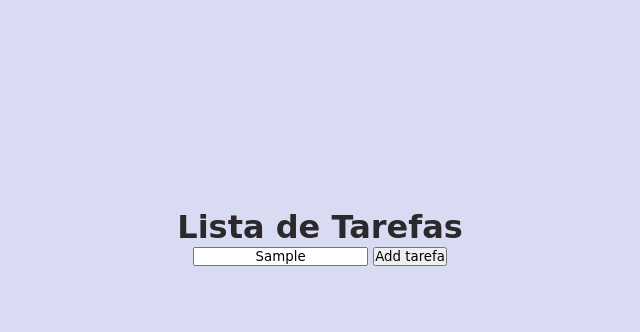
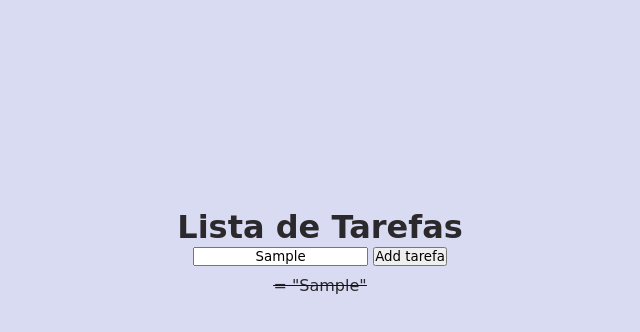
Before and after one commit to Joao-carlos-zimba/curso_ebac_frontend, a plain HTML site: page index.html in a window 1280 px wide. Both pictures are taken after typing "Sample" into the empty fields and a click on the button "Add tarefa". Shown: the whole page, without its empty margins (320-960 px from the left). Drawn offline with nearby package versions, Linux system fonts and the light colour scheme; a web font is replaced by a local one.

Commit message:
Segundo commit

```diff
--- a/index.html
+++ b/index.html
@@ -22,13 +22,10 @@
     <button type="submit">Add tarefa</button>
   </form>
 
-<div class="container">
   <ul>
-    <li>
+    <li> </li>
+  </ul>
 
-    </li>
-  </ul>
-</div>
   <script src="https://code.jquery.com/jquery-3.7.0.min.js"></script>
   <script src="./main.js"></script>
 </body>
--- a/main.js
+++ b/main.js
@@ -1,20 +1,13 @@
 $(document).ready(function() {
     $('body button').click(function() {
-        $('div').slideDown();
-    })
+        $('form').slideDown();
+})
 
     $('form').on('submit', function(e) {
         e.preventDefault();
         const adicionaNovaTarefa = $('#nova-tarefa').val();
-        console.log(adicionaNovaTarefa);
-        const novaTarefa = $('<ul></ul>');
-        $(`<li = "${adicionaNovaTarefa}" </li>`).appendTo(novaTarefa);
-
-        $(`
-            <div class="container"
-                <ul = "${adicionaNovaTarefa}" </ul>
-            </div>
-        `).appendTo(novaTarefa);
-        $(novaTarefa).appendTo('ul');
+        const novaTarefa = $('<li></li>');
+        $(`<li> = "${adicionaNovaTarefa}" </li>`).appendTo(novaTarefa);
+        $(novaTarefa).appendTo('li');
     })
 })
```
